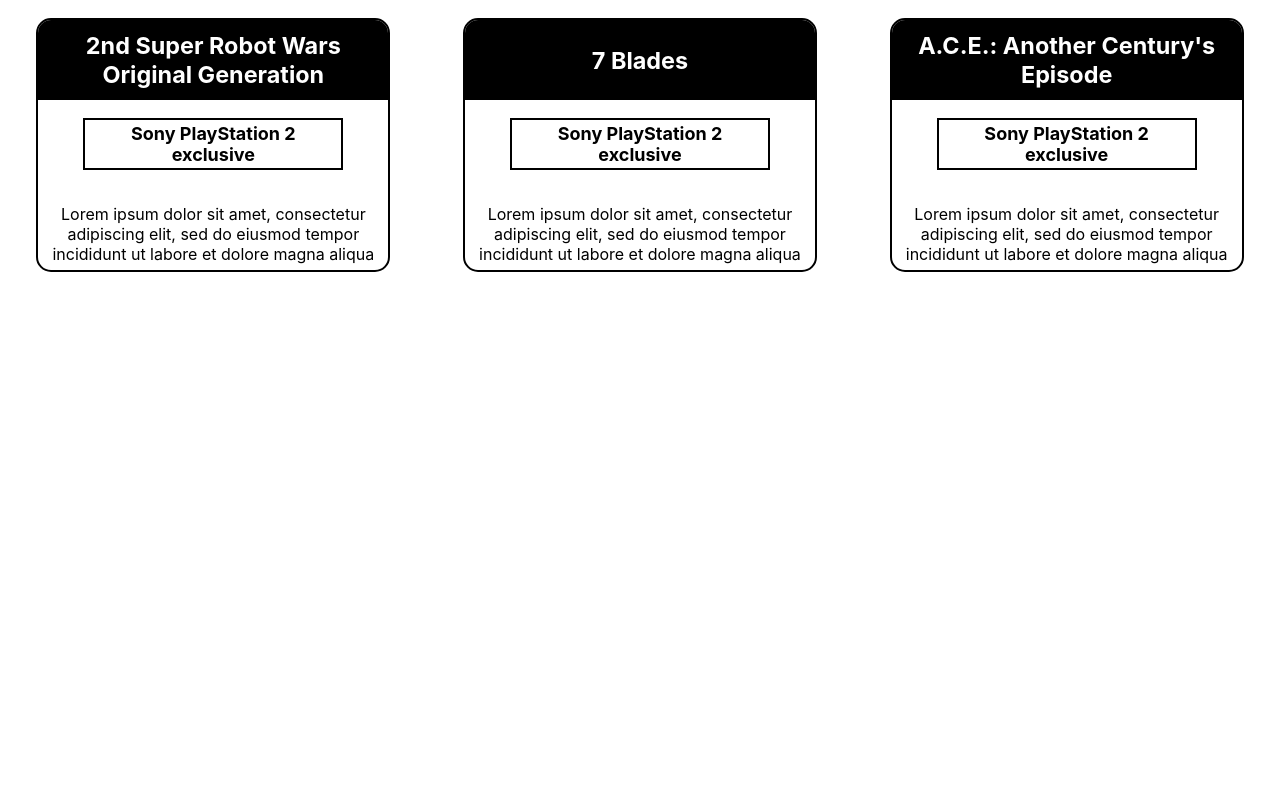
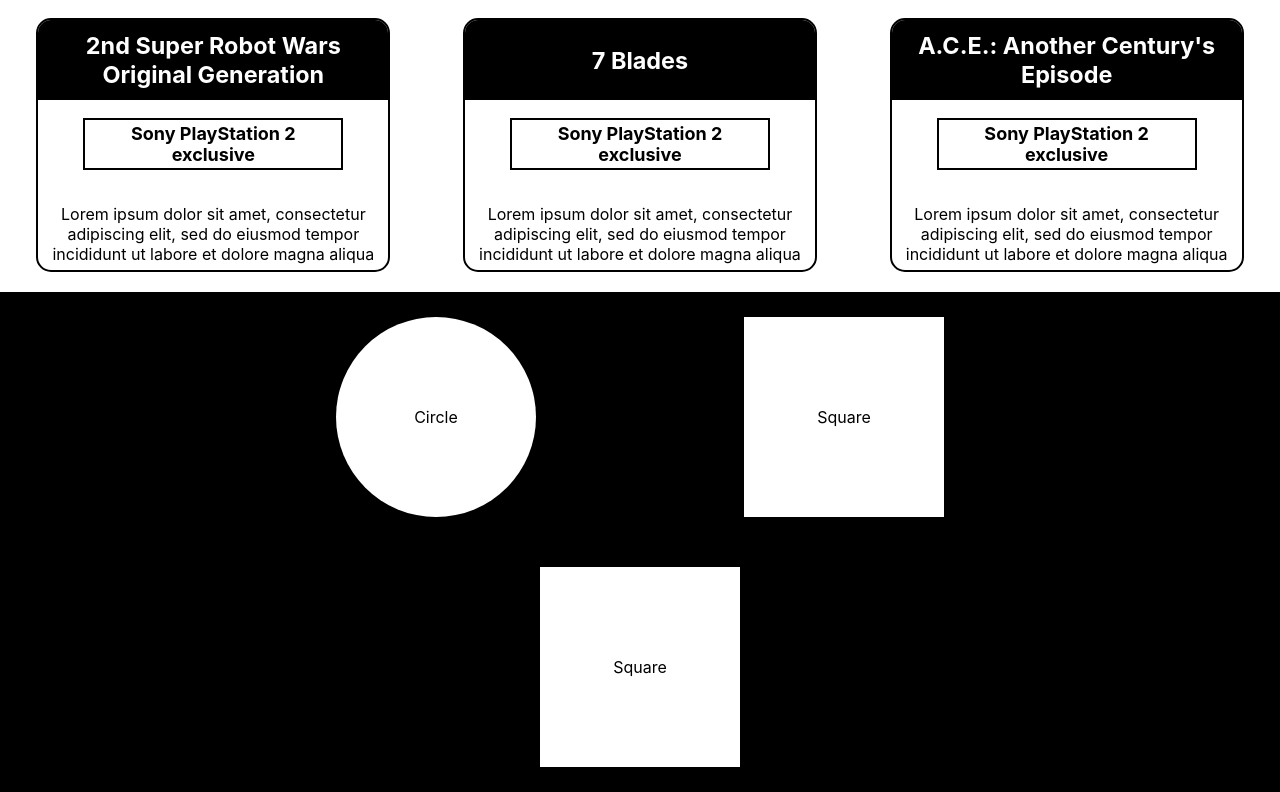
Before and after one commit to chaselancaster/React-Layout-Practice, a React (Create React App) app: page / in a window 1280 px wide. Shown: the part 628-1420 px from the top of the page. Before the commit the page ends 920 px from the top, so only its background shows below. Built offline with nearby package versions, Linux system fonts and the light colour scheme.

Commit message:
add about shape section

```diff
--- a/src/App.js
+++ b/src/App.js
@@ -3,6 +3,7 @@
 import NavBar from "./Component/NavBar/NavBar";
 import Header from "./Component/Header/Header";
 import Games from "./Component/Games/Games";
+import About from "./Component/About/About";
 
 const games = [
   {
@@ -139,6 +140,7 @@
       <NavBar />
       <Header />
       <Games games={games} />
+      <About />
     </div>
   );
 }
--- /dev/null
+++ b/src/Component/About/About.css
@@ -0,0 +1,48 @@
+.about-parent {
+  background-color: black;
+  height: 500px;
+  display: flex;
+  flex-direction: column;
+  justify-content: space-around;
+  align-items: center;
+}
+
+.top-row {
+  display: flex;
+  justify-content: space-evenly;
+  /* border: 2px solid white; */
+  width: 80%;
+}
+
+.circle {
+  height: 200px;
+  width: 200px;
+  background-color: white;
+  border-radius: 50%;
+  display: flex;
+  justify-content: center;
+  align-items: center;
+}
+
+.square {
+  height: 200px;
+  width: 200px;
+  background-color: white;
+  display: flex;
+  justify-content: center;
+  align-items: center;
+}
+
+@media (max-width: 600px) {
+  .about-parent {
+    height: 800px;
+    padding-bottom: 60px;
+  }
+
+  .top-row {
+    height: 600px;
+    flex-direction: column;
+    align-items: center;
+    /* border: 2px solid white; */
+  }
+}
--- /dev/null
+++ b/src/Component/About/About.js
@@ -0,0 +1,25 @@
+import React, { Component } from "react";
+
+import "./About.css";
+
+class About extends Component {
+  state = {
+    about: "test test test test test",
+  };
+
+  render() {
+    return (
+      <div className="about-parent">
+        <div className="top-row">
+          <div className="circle">Circle</div>
+          <div className="square">Square</div>
+        </div>
+        <div className="bottom-row">
+          <div className="square">Square</div>
+        </div>
+      </div>
+    );
+  }
+}
+
+export default About;
```
